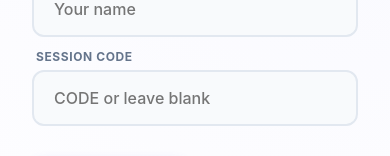
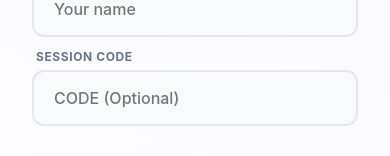
Before and after one commit to psraghothamrao8/chitchattalks, a React (Vite) app: page / in a window 390 px wide. Shown: the part 389-545 px from the top of the page. Built offline with nearby package versions, Linux system fonts and the light colour scheme.

Commit message:
fix: shorten session code placeholder for better mobile fit

```diff
--- a/src/App.tsx
+++ b/src/App.tsx
@@ -176,7 +176,7 @@ function App() {
                 <label>Session Code</label>
                 <input
                   className="base-input"
-                  placeholder="CODE or leave blank"
+                  placeholder="CODE (Optional)"
                   value={sessionCode}
                   onChange={(e) => setSessionCode(e.target.value.toUpperCase())}
                 />
```
